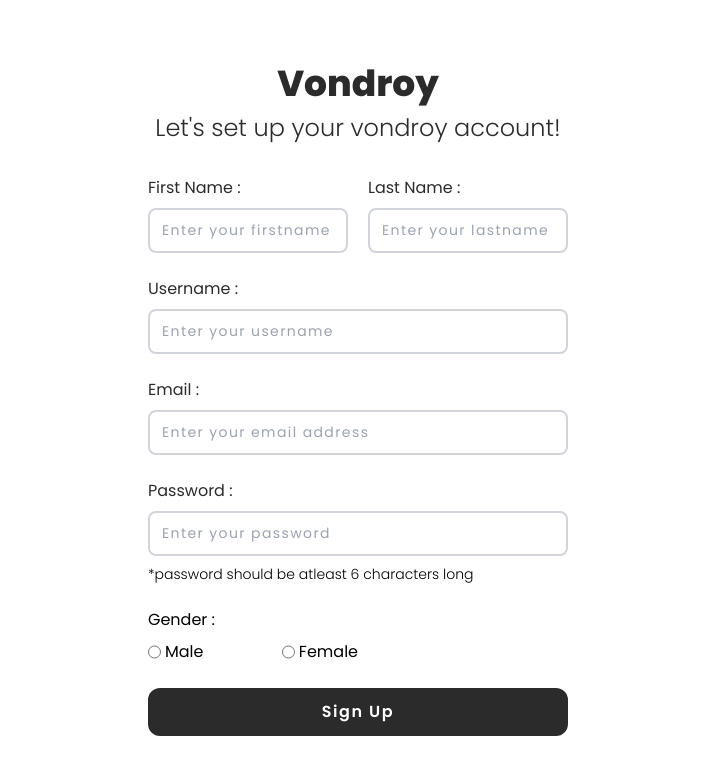
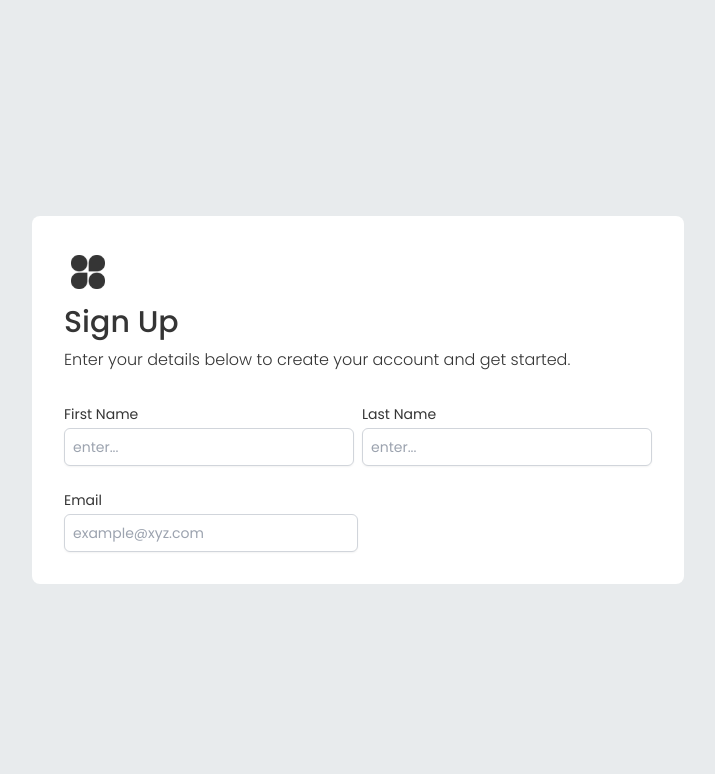
Before and after one commit to SwetanshuSingh/vondroy, a React (Vite) app in the folder client/: page /signup in a window 1280 px wide. Shown: the top 774 px of the page, without its empty margins (282-997 px from the left). Built offline with nearby package versions, Linux system fonts and the light colour scheme.

Commit message:
Update : Sign up page & form

```diff
--- a/client/src/components/SignupForm.tsx
+++ b/client/src/components/SignupForm.tsx
@@ -1,176 +1,42 @@
 import { ChangeEvent, useState } from "react";
+import InputField from "./ui/InputField";
 
-const SignupForm = (): React.JSX.Element => {
-  const [formData, setFormData] = useState<{
-    firstname: string;
-    lastname: string;
-    username: string;
-    email: string;
-    password: string;
-    gender: string;
-  }>({
-    firstname: "",
-    lastname: "",
-    username: "",
-    email: "",
-    password: "",
-    gender: "",
-  });
+interface FormData {
+  [key : string] : string
+}
 
-  const handleChange = (evt: ChangeEvent<HTMLInputElement>) => {
-    setFormData((prev) => {
+const SignupForm = () : React.JSX.Element => {
+
+  const [formData, setFormData] = useState<FormData>({});
+
+  const handleChange = (evt : ChangeEvent<HTMLInputElement>) => {
+    setFormData((prev : FormData) => {
       prev[evt.target.name] = evt.target.value;
-      return { ...prev };
-    });
-  };
+      return { ...prev }
+    })
+  }
 
-  return (
-    <form action="" className="flex flex-col gap-6 w-[420px]">
-      <div className="wrapper flex justify-between">
-        <div className="flex flex-col gap-2">
-          <label
-            htmlFor="firstname"
-            className="text-[#2b2b2b] font-normal capitalize"
-          >
-            First name :
-          </label>
+  return(
+    <form className="w-full font-0 text-[#353535] flex flex-col gap-6" action="/">
+      <section className="w-full flex gap-2">
 
-          <input
-            id="firstname"
-            name="firstname"
-            type="text"
-            value={formData.firstname}
-            onChange={(evt) => {
-              handleChange(evt);
-            }}
-            placeholder="Enter your firstname"
-            className="w-[200px] h-[45px] border-2 border-gray-300 outline-none rounded-lg py-2 px-3 font-normal text-sm tracking-widest"
-          />
+        <div className="w-[50%] flex flex-col gap-1">
+          <label className="text-sm" htmlFor="firstname">First Name</label>
+          <input name="firstName" value={formData.firstName} onChange={(evt) => {handleChange(evt)}} placeholder="enter..." className="w-full border border-gray-300 outline-none px-2 py-2 rounded-md shadow-sm font-light text-sm placeholder:text-sm placeholder:font-normal" type="text" />
         </div>
 
-        <div className="flex flex-col gap-2">
-          <label
-            htmlFor="lastname"
-            className="text-[#2b2b2b] font-normal capitalize"
-          >
-            Last name :
-          </label>
+        <div className="w-[50%] flex flex-col gap-1">
+          <label className="text-sm" htmlFor="lastname">Last Name</label>
+          <input name="lastName" value={formData.lastName} onChange={(evt) => {handleChange(evt)}} placeholder="enter..." className="w-full border border-gray-300 outline-none px-2 py-2 rounded-md shadow-sm font-light text-sm placeholder:text-sm placeholder:font-normal" type="text" />
+        </div>
 
-          <input
-            id="lastname"
-            name="lastname"
-            type="text"
-            value={formData.lastname}
-            onChange={(evt) => {
-              handleChange(evt);
-            }}
-            placeholder="Enter your lastname"
-            className="w-[200px] h-[45px] border-2 border-gray-300 outline-none rounded-lg py-2 px-3 font-normal text-sm tracking-widest"
-          />
-        </div>
-      </div>
+      </section>
 
-      <div className="flex flex-col gap-2">
-        <label
-          htmlFor="username"
-          className="text-[#2b2b2b] font-normal capitalize"
-        >
-          Username :
-        </label>
+      <section className="w-full flex gap-2">
+        <InputField labelName="Email" fieldName="email" formData={formData} placeholderText="example@xyz.com" fieldType="text" setFormData={setFormData} />
+      </section>
+    </form>
+  )
+}
 
-        <input
-          id="username"
-          name="username"
-          type="text"
-          value={formData.username}
-          onChange={(evt) => {
-            handleChange(evt);
-          }}
-          placeholder="Enter your username"
-          className="w-full h-[45px] border-2 border-gray-300 outline-none rounded-lg py-2 px-3 font-normal text-sm tracking-widest"
-        />
-      </div>
-
-      <div className="flex flex-col gap-2">
-        <label
-          htmlFor="email"
-          className="text-[#2b2b2b] font-normal capitalize"
-        >
-          Email :
-        </label>
-
-        <input
-          id="email"
-          name="email"
-          type="email"
-          value={formData.email}
-          onChange={(evt) => {
-            handleChange(evt);
-          }}
-          placeholder="Enter your email address"
-          className="w-full h-[45px] border-2 border-gray-300 outline-none rounded-lg py-2 px-3 font-normal text-sm tracking-widest"
-        />
-      </div>
-
-      <div className="flex flex-col gap-2">
-        <label
-          htmlFor="password"
-          className="text-[#2b2b2b] font-normal capitalize"
-        >
-          Password :
-        </label>
-
-        <input
-          id="password"
-          name="password"
-          type="password"
-          value={formData.password}
-          onChange={(evt) => {
-            handleChange(evt);
-          }}
-          placeholder="Enter your password"
-          className="w-full h-[45px] border-2 border-gray-300 outline-none rounded-lg py-2 px-3 font-normal text-sm tracking-widest"
-        />
-        <p className="font-light text-sm">*password should be atleast 6 characters long</p>
-      </div>
-
-      <div className="flex flex-col gap-2">
-        <h2>Gender :</h2>
-        <div className="wrapper flex justify-between w-[50%]">
-          <div className="flex gap-1">
-            <input
-              type="radio"
-              value="male"
-              id="male"
-              name="gender"
-              checked={formData.gender === "male"}
-              onChange={(evt) => {
-                handleChange(evt);
-              }}
-            />
-            <label htmlFor="male">Male</label>
-          </div>
-
-          <div className="flex gap-1">
-            <input
-              type="radio"
-              value="female"
-              id="female"
-              name="gender"
-              checked={formData.gender === "female"}
-              onChange={(evt) => {
-                handleChange(evt);
-              }}
-            />
-            <label htmlFor="male">Female</label>
-          </div>
-        </div>
-      </div>
-
-      <button className="bg-[#2b2b2b] text-white py-3 w-full rounded-xl capitalize font-semibold tracking-widest">
-        Sign Up
-      </button>
-    </form>
-  );
-};
 export default SignupForm;
--- a/client/src/components/ui/InputField.tsx
+++ b/client/src/components/ui/InputField.tsx
@@ -1,36 +1,41 @@
 import { ChangeEvent } from "react";
 
-type InputFieldProps = {
-    fieldValue : string,
-    placeholder : string,
-    fieldType : string
-    formData : {username : string ; email: string; password: string; [key : string] : string}
-    setFormData : React.Dispatch<React.SetStateAction<{username : string, email : string, password : string}>>
+interface FormData {
+  [key : string] : string
 }
 
-const InputField = ({ fieldValue, placeholder, fieldType, formData, setFormData } : InputFieldProps): React.JSX.Element => {
+interface InputFieldProps {
+  labelName : string,
+  fieldName : string,
+  formData : FormData,
+  placeholderText : string,
+  fieldType : string,
+  setFormData : React.Dispatch<React.SetStateAction<FormData>>
+}
+
+const InputField = ({ labelName, fieldName, formData, placeholderText, fieldType, setFormData } : InputFieldProps): React.JSX.Element => {
 
   const handleChange = (evt : ChangeEvent<HTMLInputElement>) => {
-    setFormData((prev) => {
-      prev[evt.target.name] = evt.target.value
-      return {...prev}
+    setFormData((prev : FormData) => {
+      prev[evt.target.name] = evt.target.value;
+      return { ...prev }
     })
   }
 
   return (
-    <div className="flex flex-col gap-2">
-      <label htmlFor={fieldValue} className="text-[#2b2b2b] font-normal capitalize">
-        {fieldValue} :
+    <div className="w-[50%] flex flex-col gap-1">
+      <label className="text-sm" htmlFor="firstname">
+        { labelName }
       </label>
-
       <input
-        id={fieldValue}
-        name={fieldValue}
+        name={ fieldName }
+        value={ formData[fieldName] }
         type={fieldType}
-        value={formData[fieldValue]}
-        onChange={(evt) => {handleChange(evt)}}
-        placeholder={placeholder}
-        className="w-full h-[45px] border-2 border-gray-300 outline-none rounded-lg py-2 px-3 font-normal text-sm tracking-widest"
+        onChange={(evt) => {
+          handleChange(evt);
+        }}
+        placeholder={placeholderText}
+        className="w-full border border-gray-300 outline-none px-2 py-2 rounded-md shadow-sm font-light text-sm placeholder:text-sm placeholder:font-normal"
       />
     </div>
   );
--- a/client/src/pages/SignupPage.tsx
+++ b/client/src/pages/SignupPage.tsx
@@ -2,14 +2,21 @@ import SignupForm from "../components/SignupForm";
 
 const SignupPage = (): React.JSX.Element => {
   return (
-    <section className="w-full h-[100vh] flex flex-col justify-center items-center font-0 gap-8">
-      <div className="flex flex-col items-center gap-2">
-        <h1 className="text-[#2b2b2b] text-4xl font-extrabold">Vondroy</h1>
-        <h2 className="text-[#2b2b2b] font-light text-2xl">Let&apos;s set up your vondroy account!</h2>
-      </div>
-      <SignupForm />
-    </section>
-  );
+    <main className="w-full h-[100vh] bg-[#e8ebed] flex justify-center items-center">
+
+      <section className="bg-white p-8 rounded-lg flex flex-col gap-8">
+
+        <div className="heading font-0 text-[#353535] flex flex-col gap-2">
+          <img className="w-12 h-12" src="/logos/conversify-logo.png" alt="logo" />
+          <h2 className="font-medium text-3xl">Sign Up</h2>
+          <p className="font-light">Enter your details below to create your account and get started.</p>
+        </div>
+
+        <SignupForm />
+
+      </section>
+    </main>
+  )
 };
 
 export default SignupPage;
```
